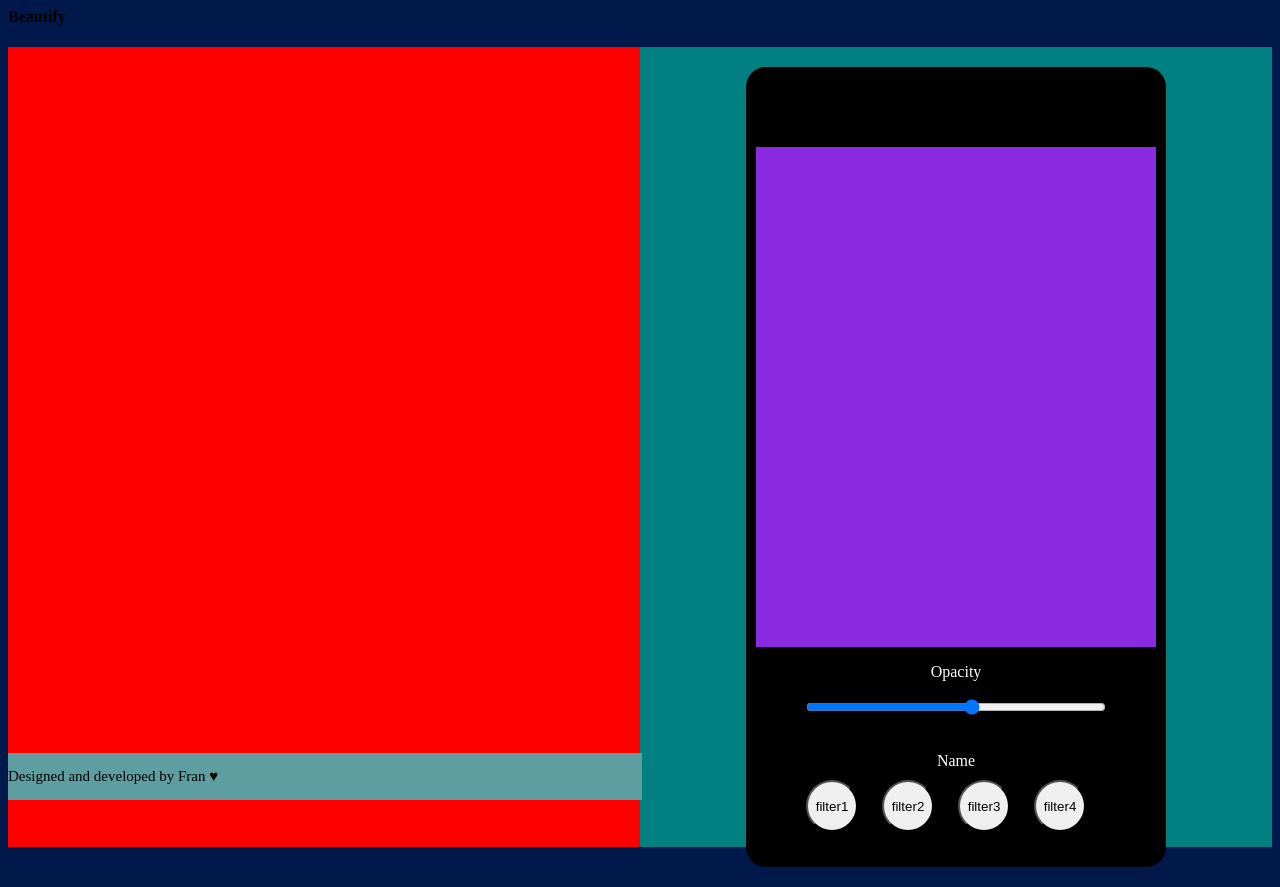
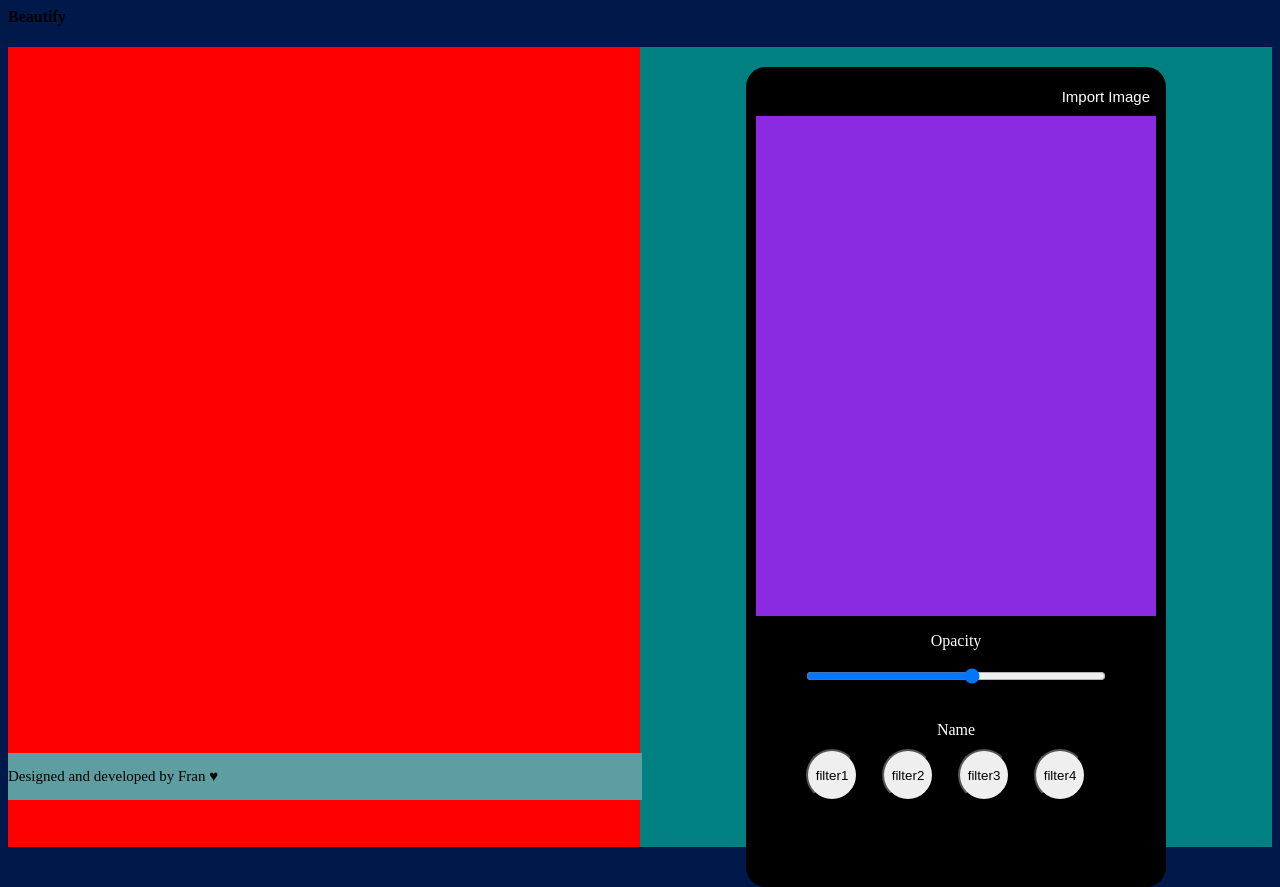
Before and after one commit to Frances515/Photo-Filter, a plain HTML site: page index.html in a window 1280 px wide. Drawn offline with Linux system fonts and the light colour scheme.

Commit message:
import button component

```diff
--- a/index.html
+++ b/index.html
@@ -24,6 +24,9 @@
     <div class="column" id="right-column">
         <div id="phone-display-container">
             <!-- <canvas id="phone-display"> -->
+                <div id="import-button">
+                    <input type="button" id="import-image-button" value="Import Image" onclick="import()" >
+                </div>
                 <canvas id="phone-screen"></canvas>
                 <div id="slider">
                     <p id="text">Opacity</p>
--- a/styles.css
+++ b/styles.css
@@ -56,10 +56,10 @@ body{
 #phone-display-container{
     /* padding: 30px; */
     text-align: center;
-    padding-top: 80px;
+    padding-top: 20px;
     background-color: black;
     width: 420px;
-    height: 800px;
+    height: 820px;
     border-radius: 20px;
     margin-left: auto;
     margin-right: auto;
@@ -108,6 +108,21 @@ body{
     color: #fff;
 }
 
+#import-image-button{
+    margin: 0px 10px 10px 0px;
+    float: right;
+    background-color: transparent;
+    color: #fff;
+    border: none;
+    font-size: 15px;
+}
+
+#import-image-button:hover{
+    background-color: rgba(18, 89, 184,0.8);
+    /* height: 30px;
+    width: 120px; */
+}
+
 /* #page-title{
     background-color: coral;
     width: 100%;
```
